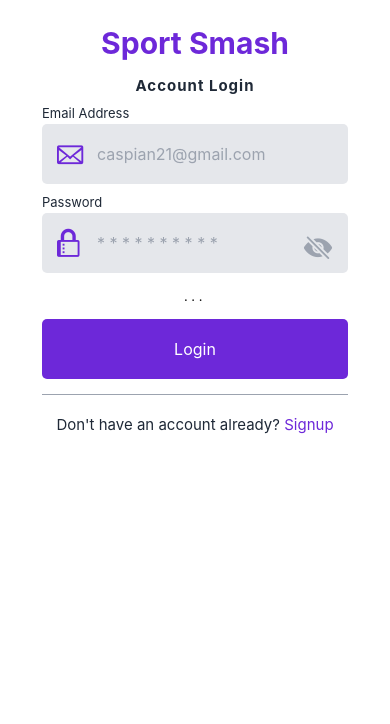
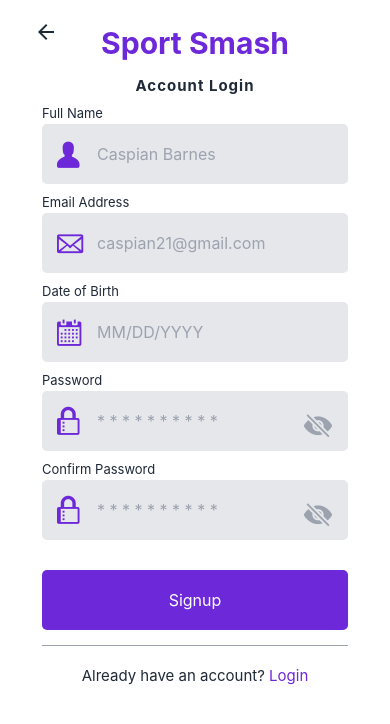
Before and after one commit to Mars-98/Capstone-Project, a React Native app: screen /Signup in a window 390 px wide. Shown: the top 724 px of the page. Built offline with nearby package versions, Linux system fonts and the light colour scheme.

Commit message:
Created backend and connected it to the frontend, only login works at this time

```diff
--- a/App.js
+++ b/App.js
@@ -1,14 +1,9 @@
 import { StatusBar } from 'expo-status-bar';
 import React from 'react';
 
-//screens
-import Login from './screens/Login';
-import Signup from './screens/Signup';
-import Welcome from './screens/Welcome';
+//react navigation stack
+import RootStack from './navigators/RootStack';
 
 export default function App() {
-  return (
-    //have yet to implement page navigation
-    <Login />
-  );
+  return <RootStack />
 }
--- a/components/styles.js
+++ b/components/styles.js
@@ -17,7 +17,7 @@ const {primary, secondary, tertiary, darkLight, brand, green, red} = Colors;
 export const StyledContainer = styled.View`
     flex: 1;
     padding: 25px;
-    padding-top; ${statusBarHeight + 10}px;
+    padding-top; ${statusBarHeight + 30}px;
     background-color: ${primary};
 `;
 
@@ -111,6 +111,7 @@ export const MessageBox = styled.Text`
     margin-top: 5px;
     padding-bottom: 10px;
     font-size: 13px;
+    color: ${props => props.type == 'SUCCESS' ? green : red};
 `;
 
 export const Line = styled.View`
--- /dev/null
+++ b/navigators/RootStack.js
@@ -0,0 +1,41 @@
+import React from 'react';
+// react navigation
+import { NavigationContainer } from '@react-navigation/native';
+import { createStackNavigator } from '@react-navigation/stack';
+//screens
+import Login from './../screens/Login'
+import Signup from './../screens/Signup';
+import Welcome from './../screens/Welcome';
+//colors
+import {Colors} from './../components/styles';
+
+
+const Stack = createStackNavigator();
+
+const RootStack = () => {
+    return (
+        <NavigationContainer>
+            <Stack.Navigator
+                initialRouteName="Login"
+                screenOptions={{
+                    cardStyle: {backgroundColor: Colors.primary},
+                    headerStyle: {
+                        backgroundColor: 'trasnparent'
+                    },
+                    headerTintColor: Colors.tertiary,
+                    headerTransparent: true,
+                    headerTitle: '',
+                    headerLeftContainerStyle: {
+                        paddingLeft: 20
+                    }
+                }}
+            >
+                <Stack.Screen name="Login" component={Login} />
+                <Stack.Screen name="Signup" component={Signup} />
+                <Stack.Screen name="Welcome" component={Welcome} />
+            </Stack.Navigator>
+        </NavigationContainer>
+    )
+}
+
+export default RootStack;
--- a/package.json
+++ b/package.json
@@ -9,6 +9,10 @@
   },
   "dependencies": {
     "@react-native-community/datetimepicker": "3.5.2",
+    "@react-navigation/native": "^6.0.6",
+    "@react-navigation/native-stack": "^6.2.5",
+    "@react-navigation/stack": "^6.0.11",
+    "axios": "^0.24.0",
     "expo": "^42.0.4",
     "expo-constants": "~11.0.1",
     "expo-status-bar": "~1.0.4",
@@ -16,6 +20,8 @@
     "react": "16.13.1",
     "react-dom": "16.13.1",
     "react-native": "https://github.com/expo/react-native/archive/sdk-42.0.0.tar.gz",
+    "react-native-safe-area-context": "3.2.0",
+    "react-native-screens": "~3.4.0",
     "react-native-web": "^0.17.5",
     "redux": "^4.1.1",
     "styled-components": "^5.3.3"
--- a/screens/Login.js
+++ b/screens/Login.js
@@ -9,6 +9,9 @@ import {Octicons, Ionicons} from '@expo/vector-icons';
 
 //keyboard avoiding wrapper - so that keyboard doesn't block fields
 import KeyboardAvoidingWrapper from './../components/keyboardAvoidingWrapper';
+
+//API Client
+import axios from 'axios';
 
 import {
     StyledContainer,
@@ -30,10 +33,40 @@ import {
     MessageBox,
     Line
 } from './../components/styles';
-import {View} from 'react-native';
+import {View, ActivityIndicator} from 'react-native';
 
-const Login = () => {
+const Login = ({navigation}) => {
     const[hidePassword, setHidePassword] = useState(true);
+    const[message, setMessage] = useState();
+    const[messageType, setMessageType] = useState();
+
+    const handleLogin = (credentials, setSubmitting) => {
+        handleMessage(null);
+         const url = 'https://damp-badlands-46459.herokuapp.com/https://pacific-mountain-43409.herokuapp.com/user/signin';
+
+         axios
+         .post(url, credentials)
+         .then((response) => {
+            const result = response.data;
+            const {status, message, data} = result;
+
+            if(status != 'SUCCESS') {
+                handleMessage(message, status);
+            } else {
+                navigation.navigate('Welcome', {...data[0]});
+            }
+            setSubmitting(false);
+         }).catch(error => {
+            console.log(error.JSON());
+             setSubmitting(false);
+             handleMessage("An error occured. Check your network and try again");
+         })
+    }
+
+    const handleMessage = (message, type = 'FAILED') => {
+        setMessage(message);
+        setMessageType(type);
+    }
 
     return (
         <KeyboardAvoidingWrapper>
@@ -44,10 +77,15 @@ const Login = () => {
                     <SubTitle>Account Login</SubTitle>
                     <Formik
                     initialValues={{email: '', password: ''}}
-                    onSubmit={(values) => {
-                        console.log(values);
+                    onSubmit={(values, {setSubmitting}) => {
+                        if(values.email == '' || values.password == ''){
+                            handleMessage('Please fill all the fields');
+                            setSubmitting(false);
+                        } else {
+                            handleLogin(values, setSubmitting);
+                        }
                     }}
-                    >{({handleChange, handleBlur, handleSubmit, values}) => (
+                    >{({handleChange, handleBlur, handleSubmit, values, isSubmitting}) => (
                     <StyledFormArea>
                         <MyTextInput
                         label="Email Address"
@@ -72,14 +110,21 @@ const Login = () => {
                         hidePassword={hidePassword}
                         setHidePassword={setHidePassword}
                         />
-                        <MessageBox>. . . </MessageBox>
+                        <MessageBox type={messageType}>{message}</MessageBox>
+                        {!isSubmitting && (
                         <StyledButton onPress={handleSubmit}>
                             <ButtonText>Login</ButtonText>
-                        </StyledButton>
+                        </StyledButton>)}
+
+                        {isSubmitting && (
+                        <StyledButton disabled={true}>
+                            <ActivityIndicator size="large" color={Colors.primary} />
+                        </StyledButton>)}
+
                         <Line />
                         <ExtraView>
                             <ExtraText>Don't have an account already? </ExtraText>
-                            <TextLink>
+                            <TextLink onPress={() => navigation.navigate('Signup')}>
                                 <TextLinkContent>Signup</TextLinkContent>
                             </TextLink>
                         </ExtraView>
--- a/screens/Signup.js
+++ b/screens/Signup.js
@@ -12,6 +12,9 @@ import DateTimePicker from '@react-native-community/datetimepicker';
 
 //keyboard avoiding wrapper - so that keyboard doesn't block fields
 import KeyboardAvoidingWrapper from './../components/keyboardAvoidingWrapper';
+
+//API Client
+import axios from 'axios';
 
 import {
     StyledContainer,
@@ -33,12 +36,15 @@ import {
     MessageBox,
     Line
 } from './../components/styles';
-import {View, TouchableOpacity} from 'react-native';
+import {View, TouchableOpacity, ActivityIndicator} from 'react-native';
 
-const Signup = () => {
+
+const Signup = ({navigation}) => {
     const[hidePassword, setHidePassword] = useState(true);
     const[show, setShow] = useState(false);
     const[date, setDate] = useState(new Date(2000, 0, 1));
+    const[message, setMessage] = useState();
+    const[messageType, setMessageType] = useState();
 
     //user date of birth
     const[dob, setDob] = useState();
@@ -51,6 +57,36 @@ const Signup = () => {
     }
     const showDatePicker = () => {
         setShow(true);
+    }
+
+    //form handling
+    const handleSignup = (credentials, setSubmitting) => {
+        handleMessage(null);
+         const url = 'https://damp-badlands-46459.herokuapp.com/https://pacific-mountain-43409.herokuapp.com/user/signup';
+
+         axios
+         .post(url, credentials)
+         .then((response) => {
+            const result = response.data;
+            console.log("this is the response",response);
+            const {status, message, data} = result;
+
+            if(status != 'SUCCESS') {
+                handleMessage(message, status);
+            } else {
+                navigation.navigate('Welcome', {...data});
+            }
+            setSubmitting(false);
+         }).catch(error => {
+            //  console.log(error.JSON());
+             setSubmitting(false);
+             handleMessage("An error occured. Check your network and try again");
+         })
+    }
+
+    const handleMessage = (message, type = 'FAILED') => {
+        setMessage(message);
+        setMessageType(type);
     }
 
     return (
@@ -71,20 +107,29 @@ const Signup = () => {
                         />
                     )}
                     <Formik
-                    initialValues={{fullName: '', email: '', dateOfBirth: '', password: '', confirmPassword: ''}}
-                    onSubmit={(values) => {
-                        console.log(values);
+                    initialValues={{name: '', email: '', dateOfBirth: '', password: '', confirmPassword: ''}}
+                    onSubmit={(values, {setSubmitting}) => {
+                        values = {...values, dateOfBirth: dob};
+                        if(values.name == '' || values.email == '' || values.dateOfBirth == '' || values.password == '' || values.confirmPassword == ''){
+                            handleMessage('Please fill all the fields');
+                            setSubmitting(false);
+                        } else if(values.password !== values.confirmPassword) {
+                            handleMessage('Passwords do not match');
+                            setSubmitting(false);
+                        }else {
+                            handleSignup(values, setSubmitting);
+                        }
                     }}
-                    >{({handleChange, handleBlur, handleSubmit, values}) => (
+                    >{({handleChange, handleBlur, handleSubmit, values, isSubmitting}) => (
                     <StyledFormArea>
                         <MyTextInput
                         label="Full Name"
                         icon="person"
                         placeholder="Caspian Barnes"
                         placeholderTextColor={Colors.darkLight}
-                        onChangeText={handleChange('fullName')}
-                        onBlur={handleBlur('fullName')}
-                        value={values.fullName}
+                        onChangeText={handleChange('name')}
+                        onBlur={handleBlur('name')}
+                        value={values.name}
                         />
                         <MyTextInput
                         label="Email Address"
@@ -134,14 +179,22 @@ const Signup = () => {
                         hidePassword={hidePassword}
                         setHidePassword={setHidePassword}
                         />
-                        <MessageBox>. . . </MessageBox>
+                        <MessageBox type={messageType}>{message}</MessageBox>
+
+
+                        {!isSubmitting && (
                         <StyledButton onPress={handleSubmit}>
-                            <ButtonText>Login</ButtonText>
-                        </StyledButton>
+                        <ButtonText>Signup</ButtonText>
+                        </StyledButton>)}
+
+                        {isSubmitting && (
+                        <StyledButton disabled={true}>
+                            <ActivityIndicator size="large" color={Colors.primary} />
+                        </StyledButton>)}
                         <Line />
                         <ExtraView>
                             <ExtraText>Already have an account? </ExtraText>
-                            <TextLink>
+                            <TextLink onPress={() => navigation.navigate('Login')}>
                                 <TextLinkContent>Login</TextLinkContent>
                             </TextLink>
                         </ExtraView>
--- a/screens/Welcome.js
+++ b/screens/Welcome.js
@@ -12,7 +12,8 @@ import {
     WelcomeContainer
 } from './../components/styles';
 
-const Welcome = () => {
+const Welcome = ({navigation, route}) => {
+    const {name, email} = route.params;
 
     return (
         <>
@@ -20,11 +21,11 @@ const Welcome = () => {
             <InnerContainer>
                 <WelcomeContainer>
                     <PageTitle welcome={true}>Welcome to Sport Smash!</PageTitle>
-                    <SubTitle welcome={true}>Caspian Barnes</SubTitle>
-                    <SubTitle welcome={true}>caspian21@gmail.com</SubTitle>
+                    <SubTitle welcome={true}>{name}</SubTitle>
+                    <SubTitle welcome={true}>{email}</SubTitle>
                     <StyledFormArea>
                         <Line />
-                        <StyledButton onPress={() => {}}>
+                        <StyledButton onPress={() => {navigation.navigate('Login')}}>
                             <ButtonText>Logout</ButtonText>
                         </StyledButton>
                     </StyledFormArea>
```
Also changed, not shown: 2 other files (tests, documents, lock files or other folders).
